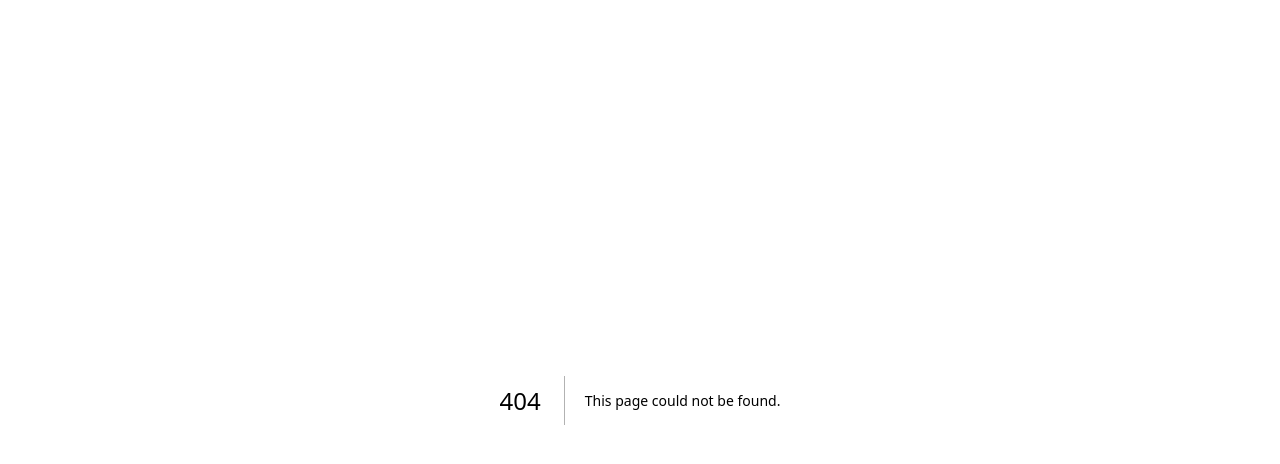
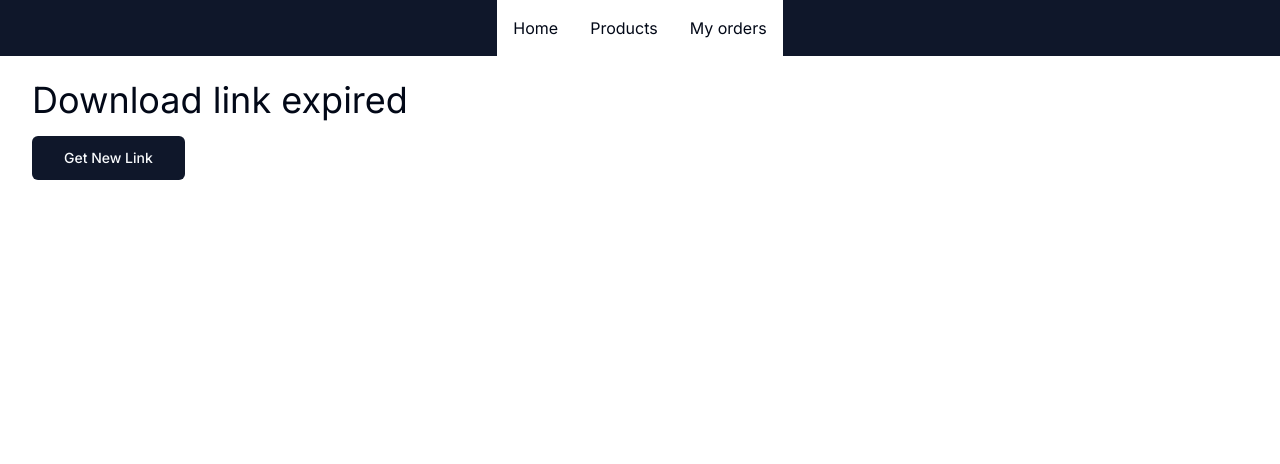
Before and after one commit to pkol92/store, a Next.js app: page /products/download/expired in a window 1280 px wide. Before the commit this address had no page. Shown: the top 464 px of the page. Built offline with nearby package versions, Linux system fonts and the light colour scheme.

Commit message:
add expired page

```diff
--- /dev/null
+++ b/src/app/(customerFacing)/products/download/expired/page.tsx
@@ -0,0 +1,13 @@
+import { Button } from "@/components/ui/button";
+import Link from "next/link";
+
+export default function ExpiredPage() {
+  return (
+    <>
+      <h1 className="text-4xl mb-4">Download link expired</h1>
+      <Button asChild size="lg">
+        <Link href="/orders">Get New Link</Link>
+      </Button>
+    </>
+  );
+}
```
